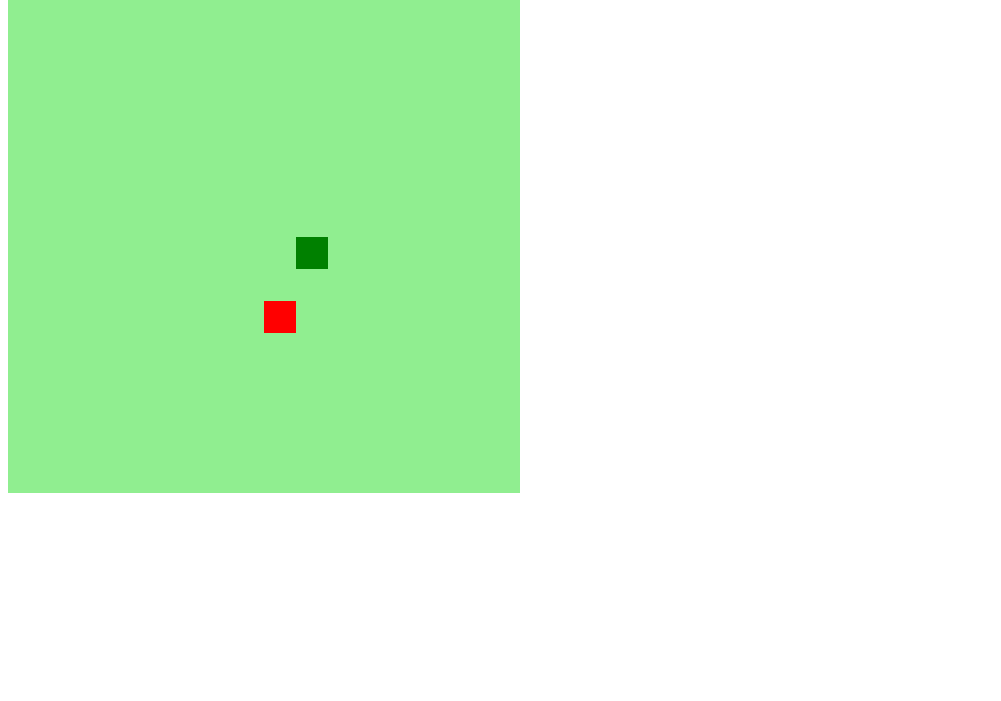
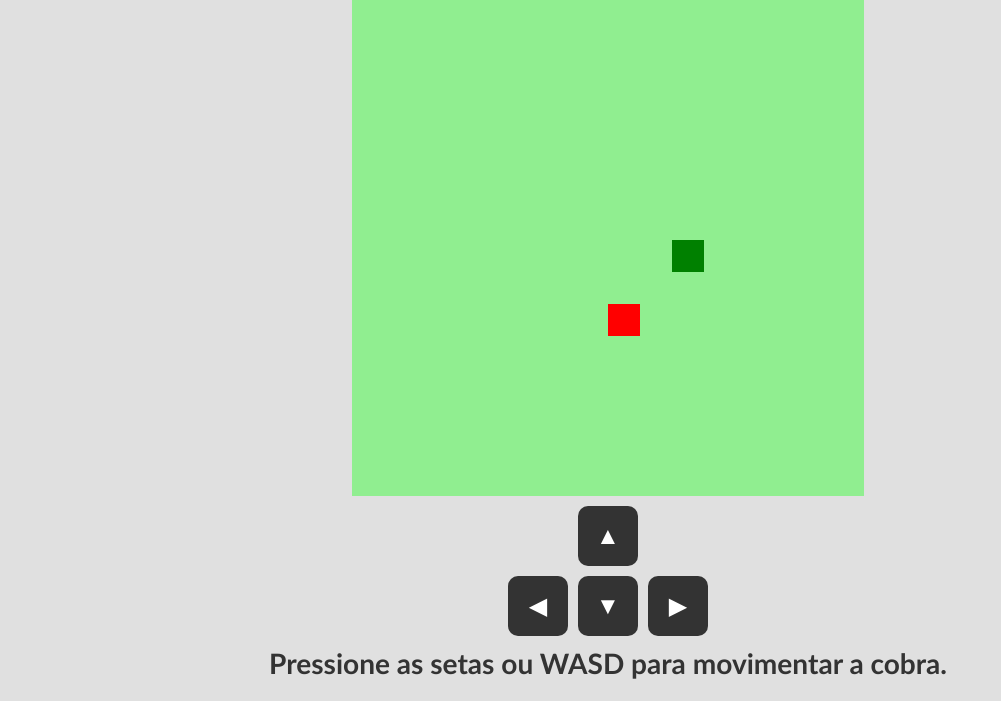
Before and after one commit to leonardojgm/Cobrinha, a plain HTML site: page index.html in a window 1280 px wide. Shown: the part 99-800 px from the top of the page, without its empty margins (0-1001 px from the left). Drawn offline with Linux system fonts and the light colour scheme.

Commit message:
Conclusão de layout e correção de movimentação e comer comidinha

```diff
--- a/index.html
+++ b/index.html
@@ -6,10 +6,20 @@
         <meta http-equiv="X-UA-Compatible" content="ie=edge">
         <link rel="stylesheet" href="style.css">
         <script defer src="script.js"></script>
-        <title>Jogo da Cobra</title>
+        <title>Jogo da Cobra!</title>
     </head>
     <body>
-        <h1>Jogo da Cobra</h1>
+        <h1>Jogo da Cobra!</h1>
+        <h2>Pontos: <span id="pontos">0</span></h2>
         <canvas id="tela" width="512" height="512"></canvas>
+        <div class="mobile-controls">
+            <button id="btn-cima">▲</button>
+            <div>
+                <button id="btn-esquerda">◀</button>
+                <button id="btn-baixo">▼</button>
+                <button id="btn-direita">▶</button>
+            </div>
+        </div>
+        <h3>Pressione as setas ou WASD para movimentar a cobra.</h3>
     </body>
 </html>
--- a/script.js
+++ b/script.js
@@ -7,6 +7,7 @@ let direcao = "direita";
 let corFundo = "lightgreen";
 let corCobra = "green";
 let corComida = "red";
+let pontos = 0;
 
 function iniciarJogo() {
     cobra[0] = {
@@ -44,6 +45,11 @@ function criarComida() {
     }
 }
 
+function definirPonto() {
+    pontos += 1;
+    document.getElementById("pontos").innerHTML = pontos;
+}
+
 function definirMovimentoCobra() {
     let cobraX = cobra[0].x;
     let cobraY = cobra[0].y;
@@ -68,6 +74,7 @@ function definirMovimentoCobra() {
     } else {
         comidas.pop();
 
+        definirPonto();
         aleatorizarComida();
     }
 
@@ -81,38 +88,64 @@ function definirMovimentoCobra() {
 
 function capturaComandosTeclado() {
     document.addEventListener("keydown", atualizarDirecao);
+
+    document.getElementById("btn-cima").addEventListener("click", () => {
+        if (direcao !== "baixo" && verificarPodeMudarDirecao("cima")) direcao = "cima";
+    });
+    document.getElementById("btn-baixo").addEventListener("click", () => {
+        if (direcao !== "cima" && verificarPodeMudarDirecao("baixo")) direcao = "baixo";
+    });
+    document.getElementById("btn-esquerda").addEventListener("click", () => {
+        if (direcao !== "direita" && verificarPodeMudarDirecao("esquerda")) direcao = "esquerda";
+    });
+    document.getElementById("btn-direita").addEventListener("click", () => {
+        if (direcao !== "esquerda" && verificarPodeMudarDirecao("direita")) direcao = "direita";
+    });
+}
+
+function verificarPodeMudarDirecao(novaDirecao) {
+    let foraX = cobra[0].x < 0 || cobra[0].x >= caixa * (caixa/2);
+    let foraY = cobra[0].y < 0 || cobra[0].y >= caixa * (caixa/2);
+
+    if ((foraX && (novaDirecao === "cima" || novaDirecao === "baixo")) ||
+        (foraY && (novaDirecao === "esquerda" || novaDirecao === "direita"))) {
+        return false;
+    }
+
+    return true;
 }
 
 function atualizarDirecao(event) {
     switch(event.keyCode) {
         case 39:
         case 68:
-            if (direcao == "esquerda") return;
+            if (direcao == "esquerda" && verificarPodeMudarDirecao("direita")) return;
             direcao = "direita";
             break;
         case 37:
         case 65:
-            if (direcao == "direita") return;
+            if (direcao == "direita" && verificarPodeMudarDirecao("esquerda")) return;
             direcao = "esquerda";
             break;
         case 38:
         case 87:
-            if (direcao == "baixo") return;
+            if (direcao == "baixo" && verificarPodeMudarDirecao("cima")) return;
             direcao = "cima";
             break;
         case 40:
         case 83:
-            if (direcao == "cima") return;
+            if (direcao == "cima" && verificarPodeMudarDirecao("baixo")) return;
             direcao = "baixo";
             break;
     }
 }
 
 function definirNaoColisaoCobraCaixa() {
-    if (cobra[0].x > (caixa/2 - 1) * caixa && direcao == "direita") cobra[0].x = 0;
-    if (cobra[0].x < 0 && direcao == "esquerda") cobra[0].x = (caixa/2) * caixa;
-    if (cobra[0].y < 0 && direcao == "cima") cobra[0].y = (caixa/2) * caixa;
-    if (cobra[0].y > (caixa/2 - 1) * caixa && direcao == "baixo") cobra[0].y = 0;
+    if (cobra[0].x > (caixa/2 - 1) * caixa) cobra[0].x = 0;
+    else if (cobra[0].x < 0) cobra[0].x = (caixa/2) * caixa;
+
+    if (cobra[0].y > (caixa/2 - 1) * caixa) cobra[0].y = 0;
+    else if (cobra[0].y < 0) cobra[0].y = (caixa/2) * caixa;
 }
 
 function verificarColisao() {
@@ -120,6 +153,7 @@ function verificarColisao() {
         if (cobra[0].x == cobra[i].x && cobra[0].y == cobra[i].y) {
             clearInterval(jogo);
             alert("Você perdeu! :(");
+            document.location.reload();
 
             return true;
         }
@@ -129,11 +163,11 @@ function verificarColisao() {
 function repeticaoJogo() {
     if (verificarColisao()) return;
 
+    definirMovimentoCobra();
     definirNaoColisaoCobraCaixa();
     criarFundo();
     criarCobra();
     criarComida();
-    definirMovimentoCobra();
 }
 
 iniciarJogo();
--- a/style.css
+++ b/style.css
@@ -0,0 +1,52 @@
+* {
+    margin: 0;
+    padding: 0;
+}
+
+body {
+    height: 95vh;
+    width: 95vw;
+    display: flex;
+    flex-direction: column;
+    justify-content: center;
+    align-items: center;
+    color: #2c8b2c;
+    font-size: 1.5rem;
+    font-weight: bold;
+    font-family: 'Gill Sans', 'Gill Sans MT', Calibri, 'Trebuchet MS', sans-serif;
+    background-color: #e0e0e0;
+    overflow: hidden;
+}
+
+h2 {
+    color: #ff0000
+}
+
+h3 {
+    color: #333
+}
+
+.mobile-controls {
+    padding: 10px;
+    display: flex;
+    flex-direction: column;
+    align-items: center;
+    gap: 10px;
+    z-index: 999;
+}
+
+.mobile-controls button {
+    width: 60px;
+    height: 60px;
+    font-size: 24px;
+    border-radius: 10px;
+    border: none;
+    background-color: #333;
+    color: white;
+    cursor: pointer;
+}
+
+.mobile-controls div {
+    display: flex;
+    gap: 10px;
+}
```
